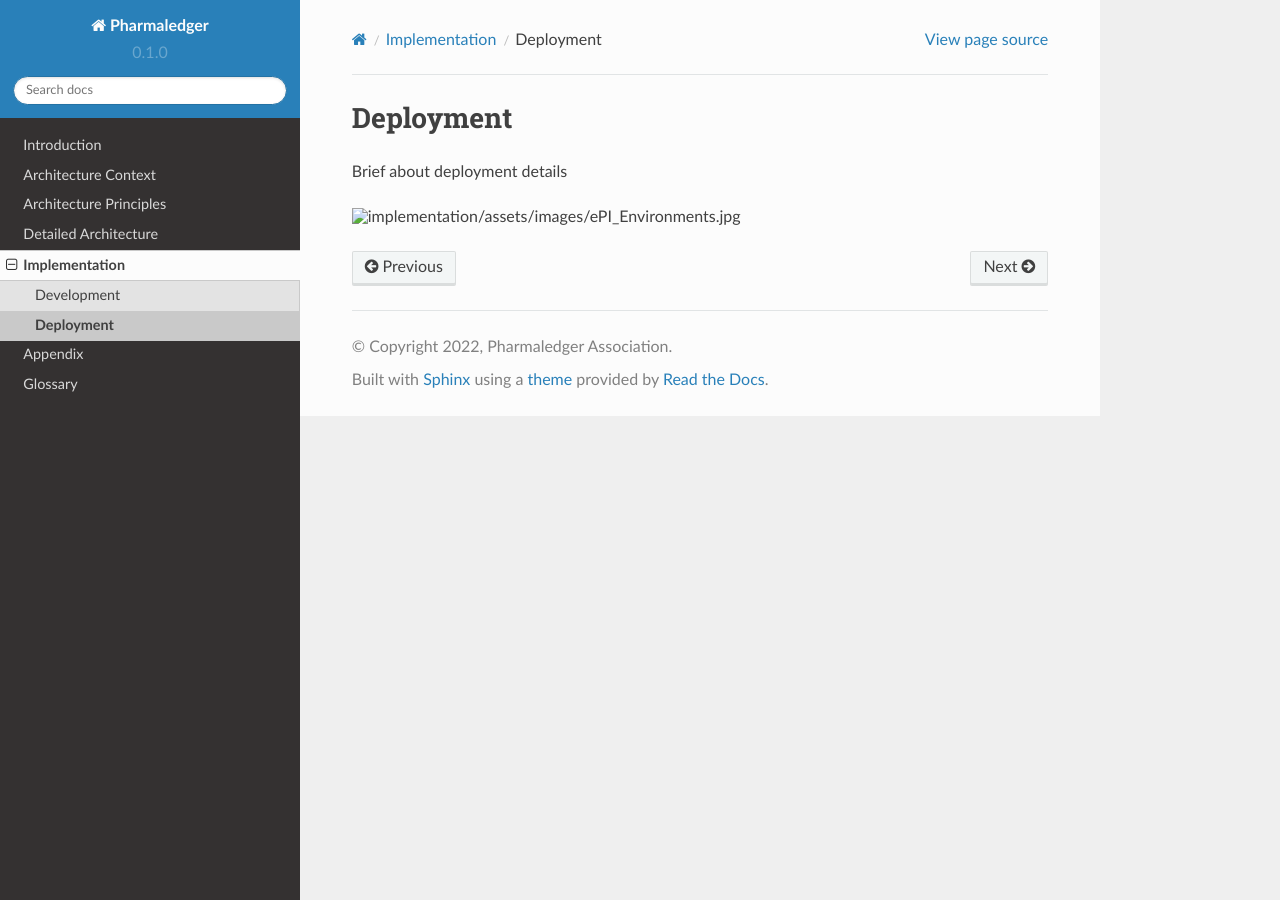
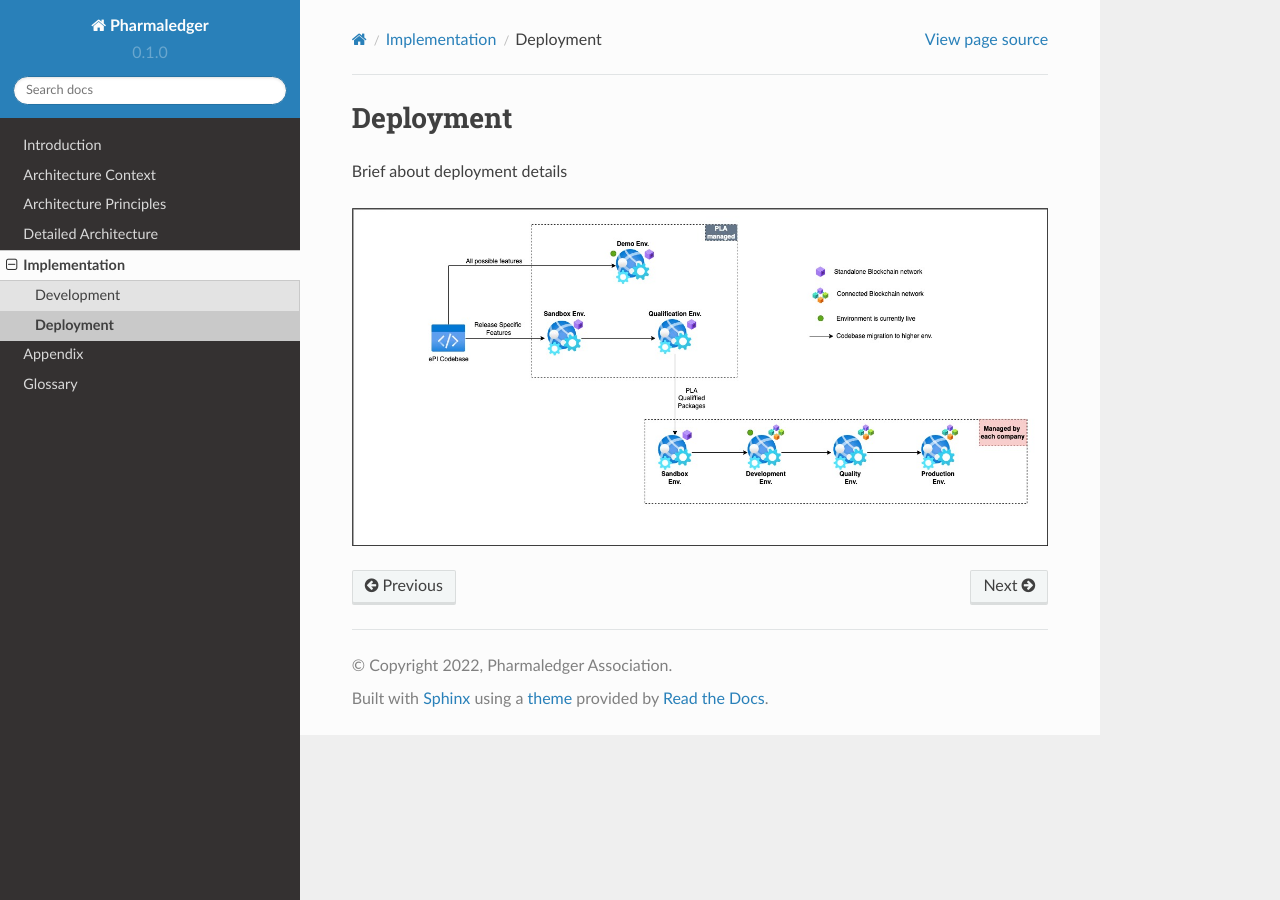
Before and after one commit to PharmaLedger-IMI/architecture-handbook, a Sphinx documentation site: the page built from docs/source/implementation/deployment.rst, in a window 1280 px wide. Built offline with Sphinx 7.4.7 and the Read the Docs theme 2.0.0, drawn with Linux system fonts in a browser that asks for light colours; pages that are not in the unit, such as notebooks, are missing from menus.

Commit message:
minor changes

```diff
--- a/docs/source/implementation/deployment.rst
+++ b/docs/source/implementation/deployment.rst
@@ -3,4 +3,4 @@
 
 Brief about deployment details
 
-.. image:: assets/images/ePI_Environments.jpg
+.. image:: ../assets/images/ePI_Environments.jpg
```
